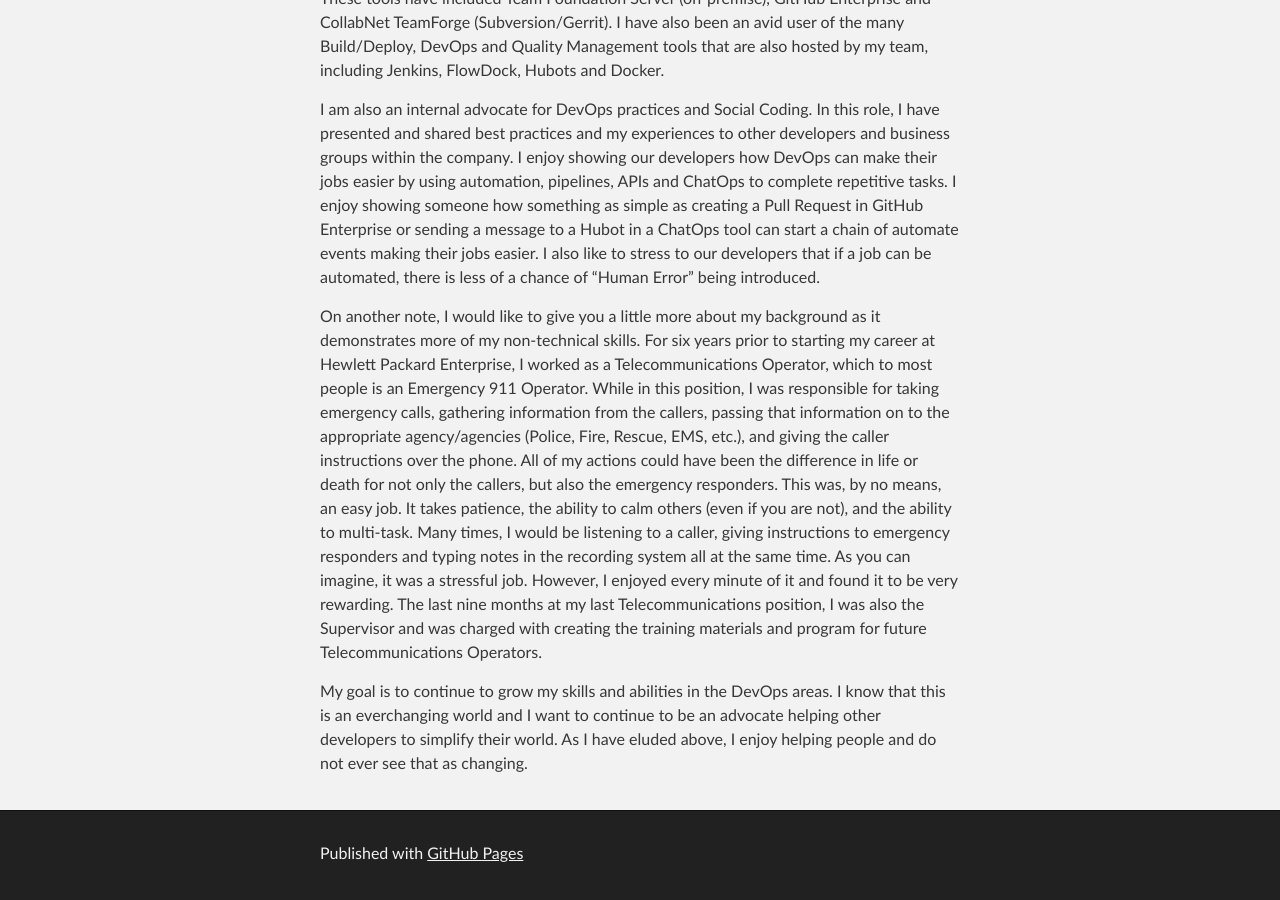
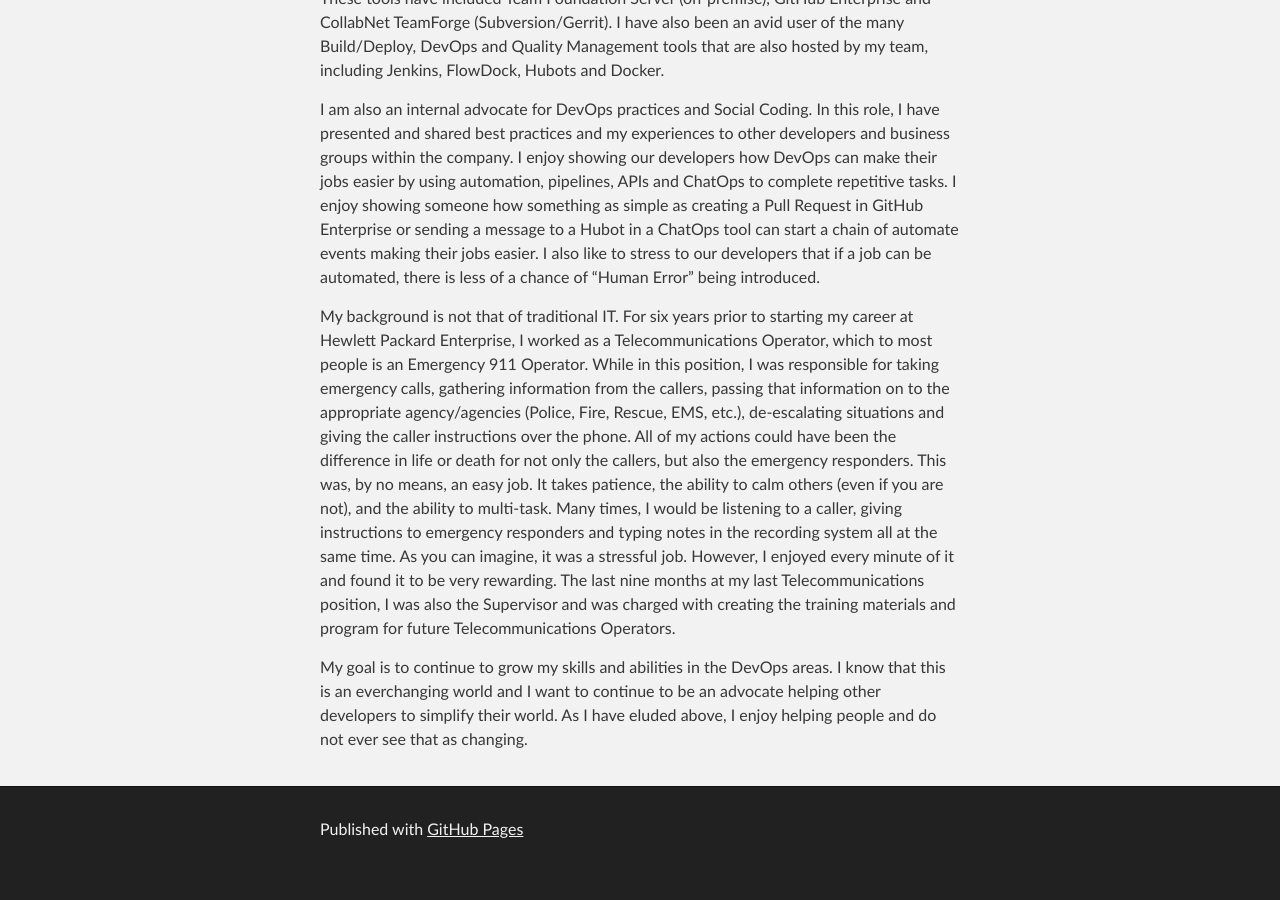
Before and after one commit to selkins13/selkins13.github.io, a Jekyll site: the page built from index.md, in a window 1280 px wide and 900 px high, scrolled down 1297 px. Built offline with Jekyll 4.4.1, drawn with Linux system fonts in a browser that asks for light colours; after the commit the page ends 2173 px from its top, so only the background shows below that.

Commit message:
Updated some grammar

```diff
--- a/index.md
+++ b/index.md
@@ -21,6 +21,6 @@ I have worked for Hewlett Packard Enterprise for over 3 years as a Product Devel
 
 I am also an internal advocate for DevOps practices and Social Coding.   In this role, I have presented and shared best practices and my experiences to other developers and business groups within the company.  I enjoy showing our developers how DevOps can make their jobs easier by using automation, pipelines, APIs and ChatOps to complete repetitive tasks.  I enjoy showing someone how something as simple as creating a Pull Request in GitHub Enterprise or sending a message to a Hubot in a ChatOps tool can start a chain of automate events making their jobs easier.  I also like to stress to our developers that if a job can be automated, there is less of a chance of “Human Error” being introduced.
 
-On another note, I would like to give you a little more about my background as it demonstrates more of my non-technical skills.  For six years prior to starting my career at Hewlett Packard Enterprise, I worked as a Telecommunications Operator, which to most people is an Emergency 911 Operator.  While in this position, I was responsible for taking emergency calls, gathering information from the callers, passing that information on to the appropriate agency/agencies (Police, Fire, Rescue, EMS, etc.), and giving the caller instructions over the phone.  All of my actions could have been the difference in life or death for not only the callers, but also the emergency responders.  This was, by no means, an easy job.  It takes patience, the ability to calm others (even if you are not), and the ability to multi-task.  Many times, I would be listening to a caller, giving instructions to emergency responders and typing notes in the recording system all at the same time.  As you can imagine, it was a stressful job.  However, I enjoyed every minute of it and found it to be very rewarding.  The last nine months at my last Telecommunications position, I was also the Supervisor and was charged with creating the training materials and program for future Telecommunications Operators.
+My background is not that of traditional IT.  For six years prior to starting my career at Hewlett Packard Enterprise, I worked as a Telecommunications Operator, which to most people is an Emergency 911 Operator.  While in this position, I was responsible for taking emergency calls, gathering information from the callers, passing that information on to the appropriate agency/agencies (Police, Fire, Rescue, EMS, etc.), de-escalating situations and giving the caller instructions over the phone.  All of my actions could have been the difference in life or death for not only the callers, but also the emergency responders.  This was, by no means, an easy job.  It takes patience, the ability to calm others (even if you are not), and the ability to multi-task.  Many times, I would be listening to a caller, giving instructions to emergency responders and typing notes in the recording system all at the same time.  As you can imagine, it was a stressful job.  However, I enjoyed every minute of it and found it to be very rewarding.  The last nine months at my last Telecommunications position, I was also the Supervisor and was charged with creating the training materials and program for future Telecommunications Operators.
 
 My goal is to continue to grow my skills and abilities in the DevOps areas.  I know that this is an everchanging world and I want to continue to be an advocate helping other developers to simplify their world.  As I have eluded above, I enjoy helping people and do not ever see that as changing.
```
